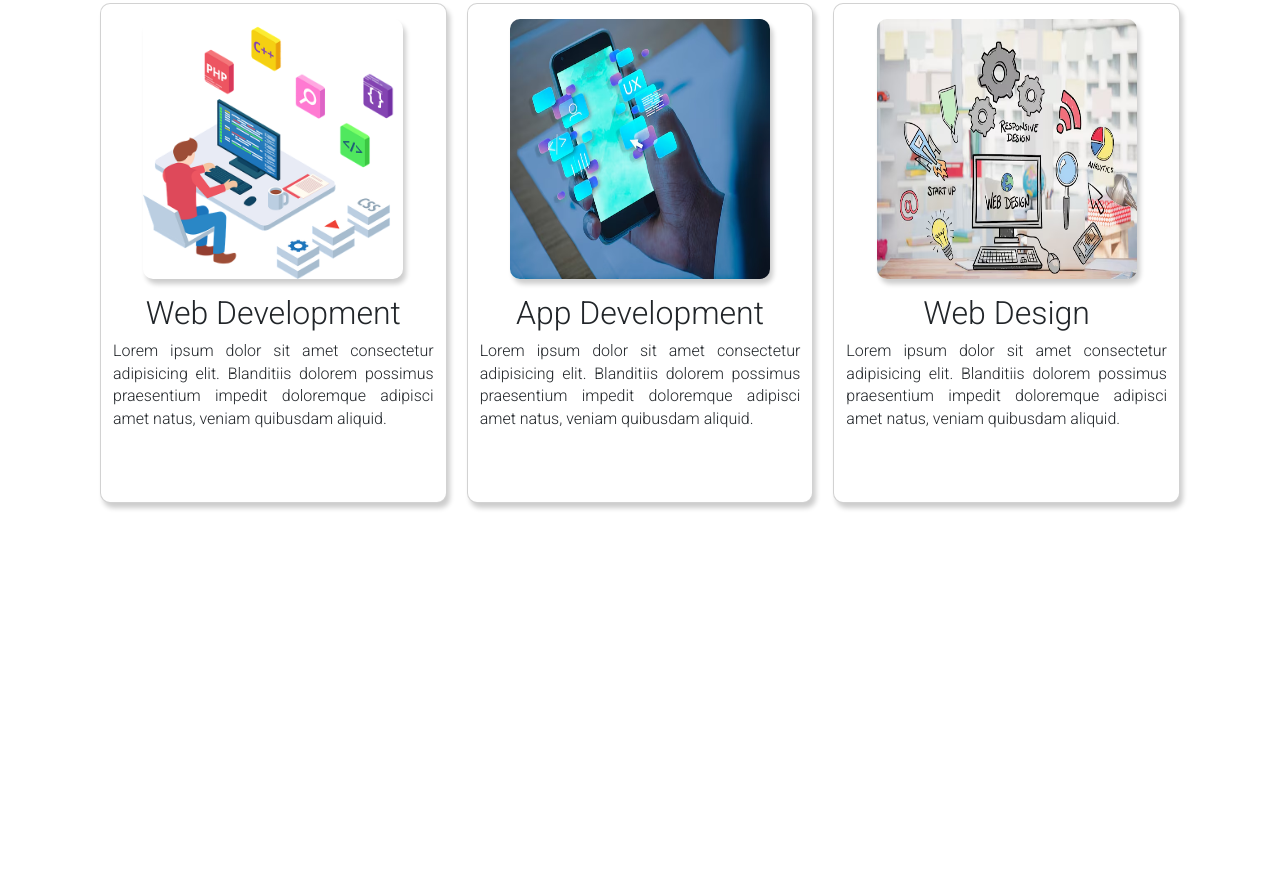
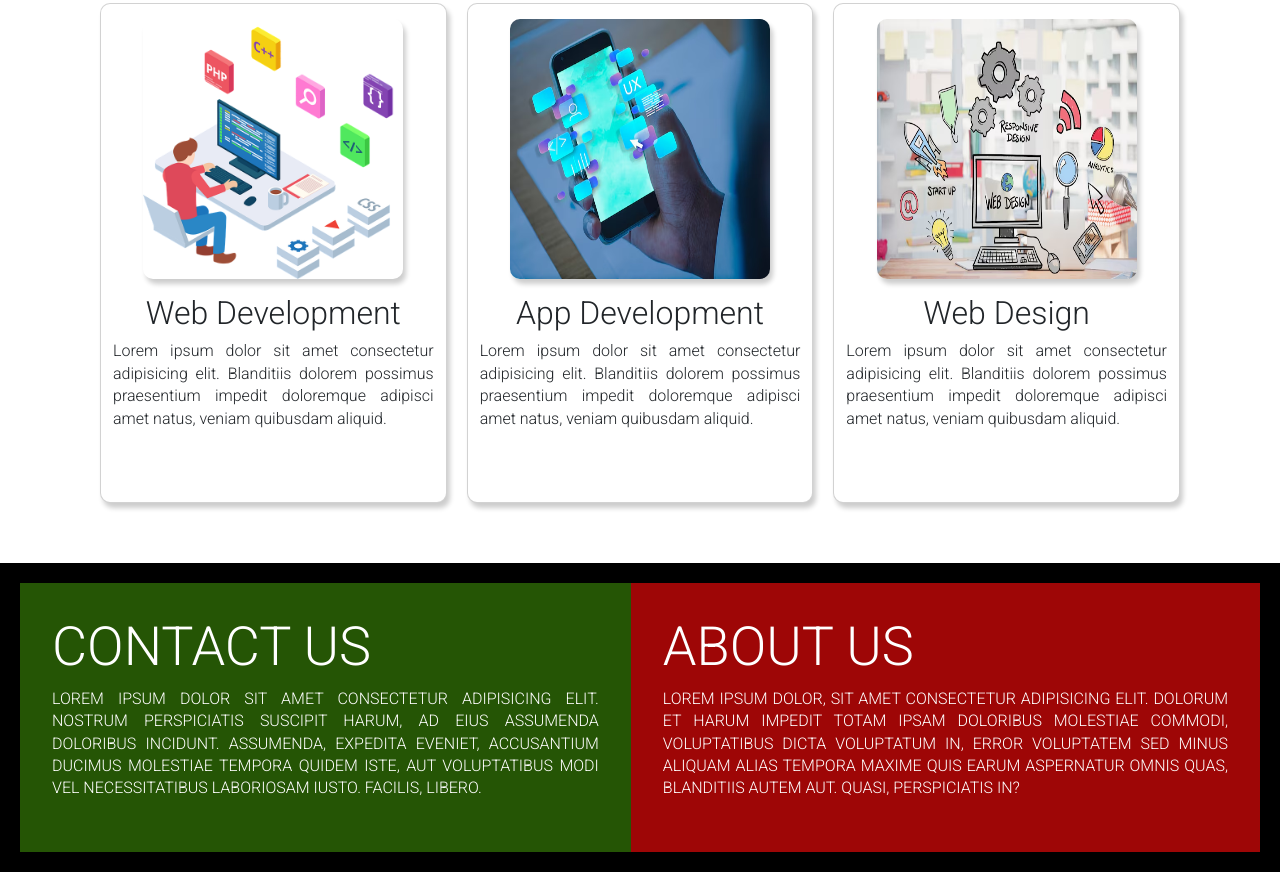
Before and after one commit to tusharpatel10/Landing-Page, a plain HTML site: page index.html in a window 1280 px wide. Shown: the part 857-1729 px from the top of the page. Before the commit the page ends 1420 px from the top, so only its background shows below. Drawn offline with nearby package versions, Linux system fonts and the light colour scheme.

Commit message:
update another section content

```diff
--- a/index.html
+++ b/index.html
@@ -56,6 +56,17 @@
         </div>
     </section>
 
+    <section class="footer">
+        <div class="contact">
+            <h2>Contact Us</h2>
+            <p>Lorem ipsum dolor sit amet consectetur adipisicing elit. Nostrum perspiciatis suscipit harum, ad eius assumenda doloribus incidunt. Assumenda, expedita eveniet, accusantium ducimus molestiae tempora quidem iste, aut voluptatibus modi vel necessitatibus laboriosam iusto. Facilis, libero.</p>
+        </div>
+        <div class="about">
+            <h2>About Us</h2>
+            <p>Lorem ipsum dolor, sit amet consectetur adipisicing elit. Dolorum et harum impedit totam ipsam doloribus molestiae commodi, voluptatibus dicta voluptatum in, error voluptatem sed minus aliquam alias tempora maxime quis earum aspernatur omnis quas, blanditiis autem aut. Quasi, perspiciatis in?</p>
+        </div>
+    </section>
+
     <!-- Bootstrap JavaScript Libraries -->
     <script src="https://cdn.jsdelivr.net/npm/@popperjs/core@2.11.8/dist/umd/popper.min.js"
         integrity="sha384-I7E8VVD/ismYTF4hNIPjVp/Zjvgyol6VFvRkX/vR+Vc4jQkC+hVqc2pM8ODewa9r"
--- a/style.css
+++ b/style.css
@@ -1,17 +1,17 @@
 @import url('https://fonts.googleapis.com/css2?family=Roboto:wght@300&display=swap');
 
-*{
+* {
     margin: 0;
     padding: 0;
 }
 
-body{
+body {
     line-height: 1.4;
     font-weight: 200;
-    font-family: 'Roboto',sans-serif;
+    font-family: 'Roboto', sans-serif;
 }
 
-.section1{
+.section1 {
     background-image: url(./images/65d5bfdfd47c1b5be1847c95_65d02a69bb7642d3cbd99ba9-7b0cc31922f9059b7cb1944ca7987df5.jpeg);
     height: 100vh;
     background-position: center;
@@ -19,7 +19,7 @@ body{
     background-repeat: no-repeat;
 }
 
-.text_content{
+.text_content {
     color: whitesmoke;
     max-width: 900px;
     margin: 0 auto;
@@ -27,7 +27,7 @@ body{
 
 }
 
-.lg_text{
+.lg_text {
     font-size: 70px;
     font-weight: bold;
     display: flex;
@@ -36,12 +36,12 @@ body{
 
 }
 
-span{
+span {
     color: white;
 }
 
 
-.img_content img{
+.img_content img {
     height: 260px;
     width: 260px;
     margin: auto;
@@ -53,20 +53,20 @@ span{
     border-radius: 10px;
 }
 
-.work{
+.work {
     display: grid;
     grid-template-columns: repeat(auto-fit, minmax(320px, 1fr));
     margin: 50px auto;
     max-width: 1100px;
 }
 
-.grid_items{
+.grid_items {
     display: flex;
     justify-content: center;
     align-items: center;
 }
 
-.card{
+.card {
     /* max-height: 320px; */
     height: 500px;
     margin: 10px;
@@ -74,21 +74,97 @@ span{
     box-shadow: 3px 5px 5px rgba(1, 1, 1, 0.2);
 }
 
-.card:hover{
+.card:hover {
     transform: scale(1.04);
     box-shadow: 3px 5px 5px rgba(1, 1, 1, 0.3);
     transition: 0.3s ease-in-out;
     cursor: pointer;
 }
 
-.card_content{
+.card_content {
     margin-top: 15px;
     text-align: center;
 }
 
-.text_lorem{
+.text_lorem {
     text-align: justify;
     margin-left: 12px;
     margin-right: 12px;
 
 }
+
+.footer {
+    display: flex;
+}
+
+.contact {
+    background-color: rgb(37, 85, 5);
+}
+
+.contact a {
+    color: white;
+}
+
+.about {
+    background-color: rgb(158, 6, 6);
+}
+
+.contact,
+.about {
+    min-height: 180px;
+    padding: 32px;
+    color: white;
+    text-align: justify;
+}
+
+.contact p,
+.about p {
+    margin-bottom: 20px;
+}
+
+.contact h2,
+.about h2 {
+    font-size: 54px;
+    font-weight: 300;
+}
+
+.footer {
+    text-align: center;
+    background-color: black;
+    color: wheat;
+    text-transform: uppercase;
+    padding: 20px;
+}
+
+@media(max-width:786px) {
+    .section1 {
+        min-height: auto;
+        width: auto;
+        margin: auto;
+        padding: auto;
+
+    }
+
+    .text_content {
+        padding-top: 230px;
+        margin-left: 150px;
+        text-align: center;
+    }
+
+    .lg_text {
+        font-size: 35px;
+    }
+
+    .footer {
+        flex-direction: column;
+    }
+
+    h1 {
+        font-size: 32px;
+    }
+
+    .contact h2,
+    .about h2 {
+        font-size: 32px;
+    }
+}
```
